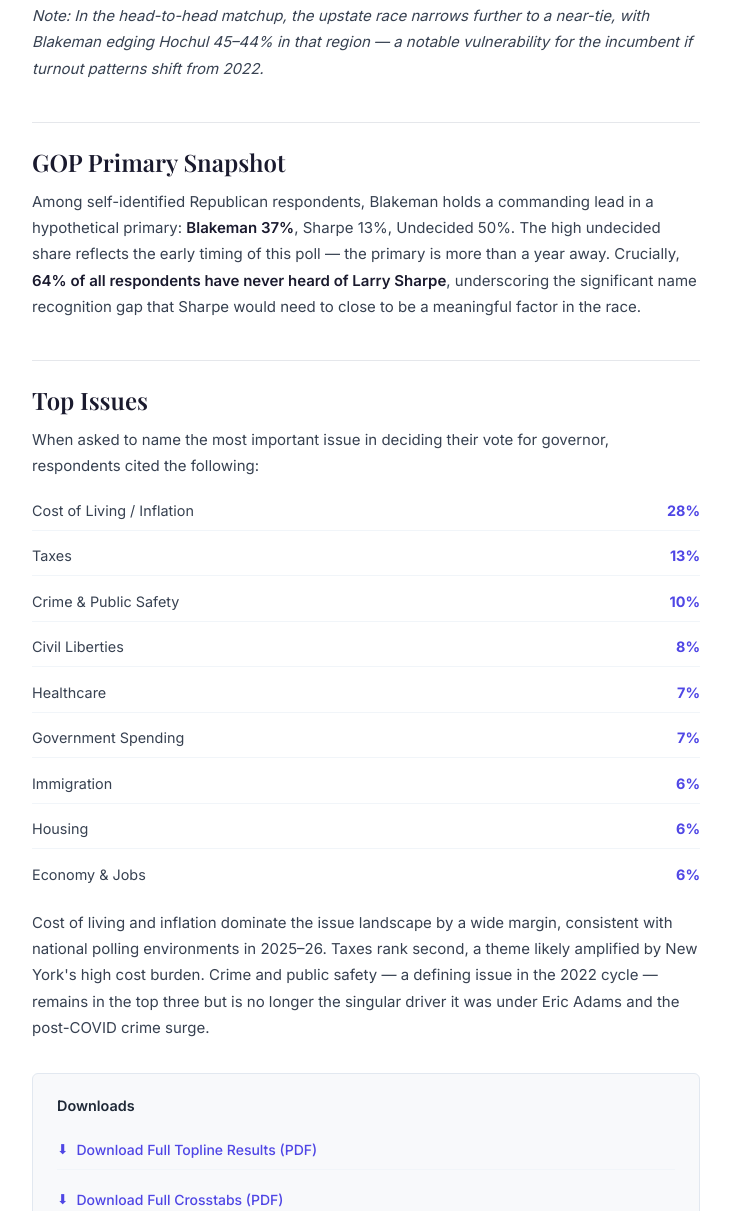
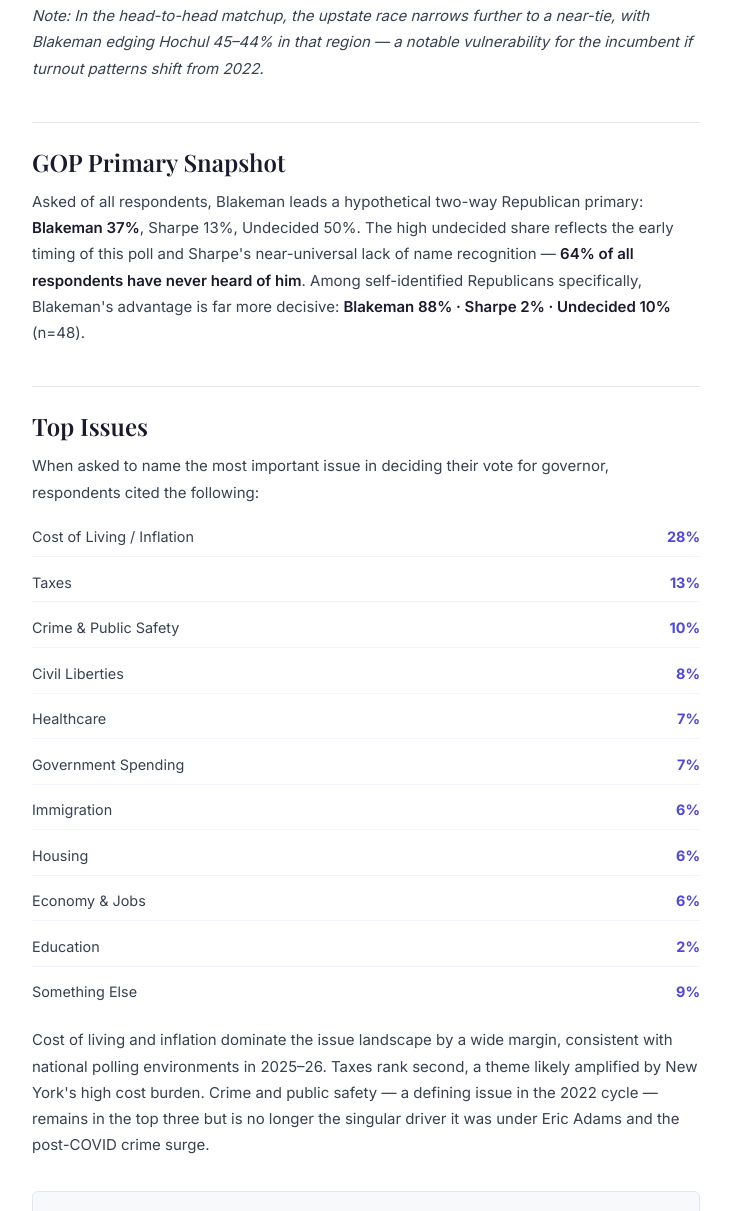
Before and after one commit to larsdmapstead/Pollfinity-site, a plain HTML site: page polls/ny-governor-2026.html in a window 1280 px wide. Shown: the part 2432-3643 px from the top of the page, without its empty margins (90-821 px from the left). Drawn offline with nearby package versions, Linux system fonts and the light colour scheme; a web font is replaced by a local one.

Commit message:
Fix GOP primary attribution and add Education/Something Else to top issues

```diff
--- a/polls/ny-governor-2026.html
+++ b/polls/ny-governor-2026.html
@@ -349,12 +349,12 @@
 
           <h2>GOP Primary Snapshot</h2>
           <p>
-            Among self-identified Republican respondents, Blakeman holds a commanding lead in a
-            hypothetical primary: <strong>Blakeman 37%</strong>, Sharpe 13%, Undecided 50%.
-            The high undecided share reflects the early timing of this poll — the primary is
-            more than a year away. Crucially, <strong>64% of all respondents have never heard of
-            Larry Sharpe</strong>, underscoring the significant name recognition gap that Sharpe
-            would need to close to be a meaningful factor in the race.
+            Asked of all respondents, Blakeman leads a hypothetical two-way Republican primary:
+            <strong>Blakeman 37%</strong>, Sharpe 13%, Undecided 50%. The high undecided share
+            reflects the early timing of this poll and Sharpe's near-universal lack of name
+            recognition — <strong>64% of all respondents have never heard of him</strong>.
+            Among self-identified Republicans specifically, Blakeman's advantage is far more
+            decisive: <strong>Blakeman 88% · Sharpe 2% · Undecided 10%</strong> (n=48).
           </p>
 
           <h2>Top Issues</h2>
@@ -372,6 +372,8 @@
           <li><span>Immigration</span><span class="issue-pct">6%</span></li>
           <li><span>Housing</span><span class="issue-pct">6%</span></li>
           <li><span>Economy &amp; Jobs</span><span class="issue-pct">6%</span></li>
+          <li><span>Education</span><span class="issue-pct">2%</span></li>
+          <li><span>Something Else</span><span class="issue-pct">9%</span></li>
         </ul>
 
         <div class="prose">
```
